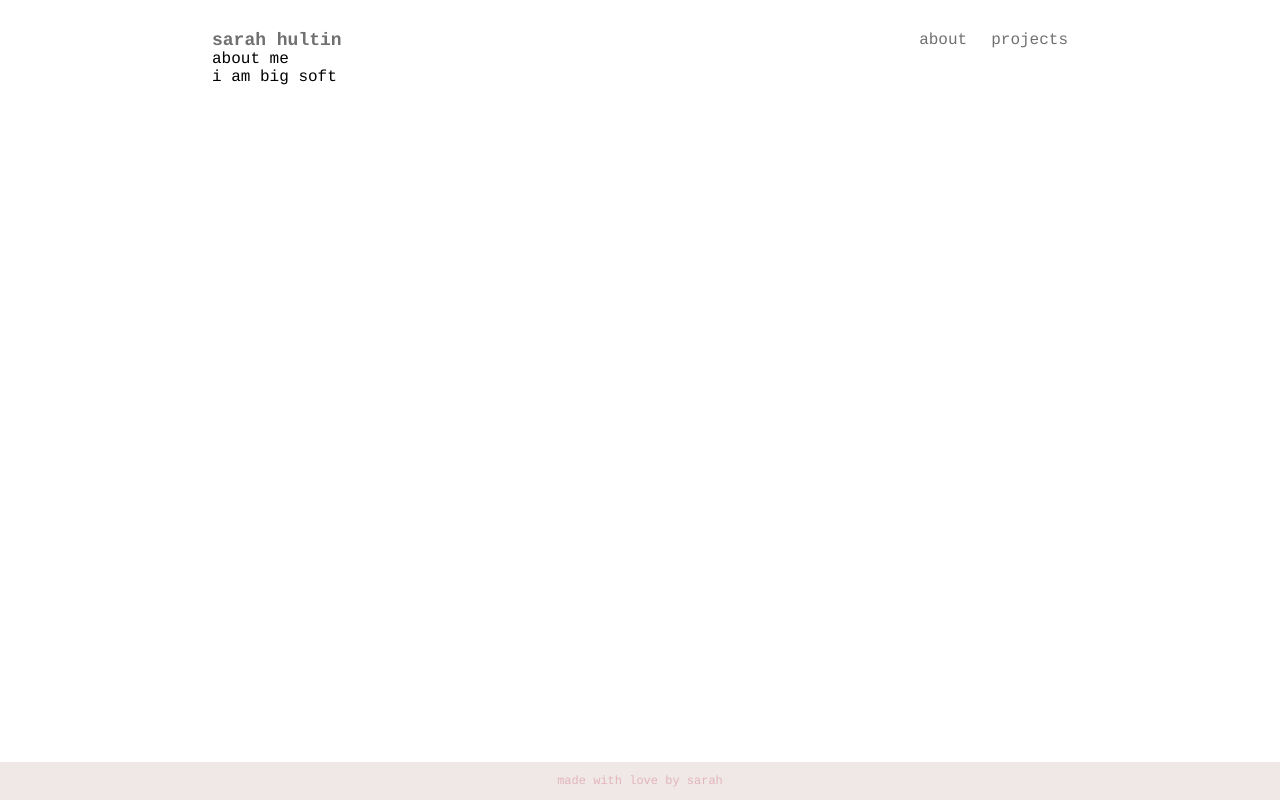
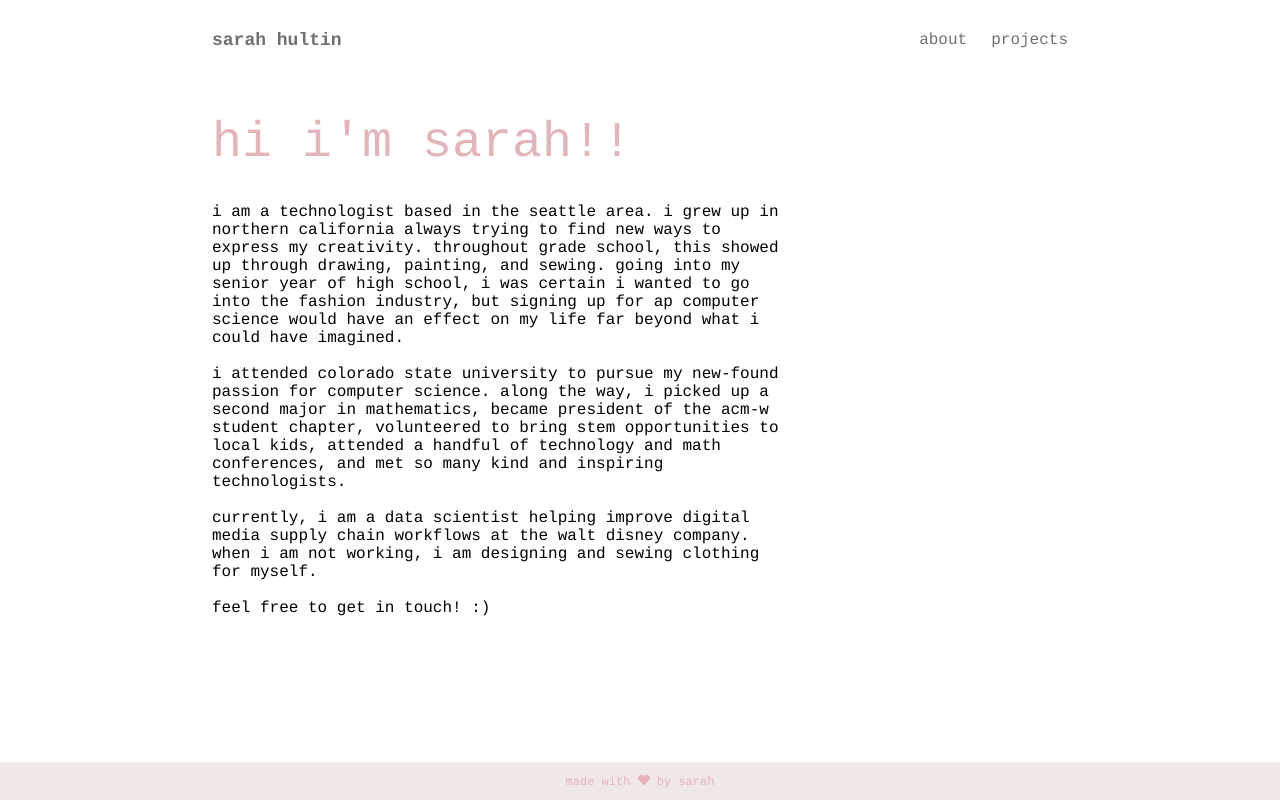
Before and after one commit to smhultin/personal-website, a React (Create React App) app: page /#/about in a window 1280 px wide. Built offline with nearby package versions, Linux system fonts and the light colour scheme.

Commit message:
added descriptions

```diff
--- a/src/components/footer.js
+++ b/src/components/footer.js
@@ -1,5 +1,8 @@
 import React from 'react';
 import '../theme/App.css';
+
+import { FontAwesomeIcon } from '@fortawesome/react-fontawesome';
+import { faHeart } from '@fortawesome/free-solid-svg-icons';
 
 import { Flex, Text } from 'rebass';
 
@@ -9,10 +12,8 @@ const Footer = (props) => {
       <Flex
         padding='30px 0 0 0'
         alignItems='center'>
-        <Text
-          className='footer'
-          padding='12px'>
-          made with love by sarah
+        <Text className='footer' padding='12px'>
+          made with <FontAwesomeIcon icon={ faHeart } /> by sarah
         </Text>
       </Flex>
     );
--- a/src/components/navbar.js
+++ b/src/components/navbar.js
@@ -7,9 +7,7 @@ import { Box, Flex } from 'rebass';
 const NavBar = (props) => {
 
     return (
-      <Flex
-        padding='30px 0 0 0'
-        alignItems='center'>
+      <Flex padding='30px 0 0 0' alignItems='center'>
         <Link className='nav-main' to={{ pathname: '/' }}><b>sarah hultin</b></Link>
         <Box mx='auto' />
         <Link className='nav' to={{ pathname: '/about' }}>about</Link>
--- a/src/pages/about.js
+++ b/src/pages/about.js
@@ -4,16 +4,45 @@ import '../theme/App.css';
 import { FontAwesomeIcon } from '@fortawesome/react-fontawesome';
 import { faHeart } from '@fortawesome/free-solid-svg-icons';
 
-import { Text } from 'rebass';
+import cutie from '../resources/photos/yeehaw-snorlax.png';
+
+import { Box, Flex, Image, Text } from 'rebass';
 
 const About = (props) =>  {
 
-    var aboutJson = require('../resources/about.json');
-
     return (
       <div>
-        <Text className='page-header'>about me</Text>
-        <Text>{aboutJson.description}</Text>
+        <Flex>
+          <Text className='page-header'>hi i'm sarah!!</Text>
+        </Flex>
+
+        <Flex>
+          <Box width={[2/3]}>
+            <Text>
+              i am a technologist based in the seattle area. i grew up
+              in northern california always trying to find new ways to
+              express my creativity. throughout grade school, this showed
+              up through drawing, painting, and sewing. going into my senior
+              year of high school, i was certain i wanted to go into the
+              fashion industry, but signing up for ap computer science
+              would have an effect on my life far beyond what i could have
+              imagined.
+              <br/><br/>
+              i attended colorado state university to pursue my new-found
+              passion for computer science. along the way, i picked up a
+              second major in mathematics, became president of the acm-w
+              student chapter, volunteered to bring stem opportunities to
+              local kids, attended a handful of technology and math conferences,
+              and met so many kind and inspiring technologists.
+              <br/><br/>
+              currently, i am a data scientist helping improve digital media
+              supply chain workflows at the walt disney company. when i am
+              not working, i am designing and sewing clothing for myself.
+              <br/><br/>
+              feel free to get in touch! :)
+            </Text>
+          </Box>
+        </Flex>
       </div>
     );
 }
--- a/src/pages/home.js
+++ b/src/pages/home.js
@@ -10,12 +10,16 @@ import { Box, Flex, Image, Text } from 'rebass';
 const Home = (props) => {
 
     return (
+      <div>
+        <Flex> <Text className='home-name'>sarah<br/>hultin</Text> </Flex>
         <Flex>
-        <Box p={3}>
-          <Text className='home-name'>sarah<br/>hultin</Text>
+          <Box width={[2/3]}>
            <Text className='home-description'>
-            is big sad
+             is a cute seattle-based technologist who loves finding ways to incorporate creativity
+             and pink into problem-solving
            </Text>
+          </Box>
+        </Flex>
 
         <a href='https://www.instagram.com/pink.lemon.aide'>
           <FontAwesomeIcon className='contact-icon' icon={ faInstagram }/>
@@ -29,8 +33,8 @@ const Home = (props) => {
         <a href='mailto: smhultin@gmail.com'>
           <FontAwesomeIcon className='contact-icon' icon={ faEnvelope }/>
         </a>
-        </Box>
-      </Flex>
+
+      </div>
     );
 };
 
--- a/src/pages/projects.js
+++ b/src/pages/projects.js
@@ -1,7 +1,5 @@
 import React from 'react';
 import '../theme/App.css';
-
-import imagePlaceHolder from '../resources/photos/404.jpg';
 
 import ProjectCard from '../components/project-card';
 import { Text } from 'rebass';
@@ -15,7 +13,7 @@ const Projects = (props) =>  {
         <Text className='page-header'>gallery</Text>
         <Text>{projectsJson.description}</Text>
 
-        <ProjectCard title='test' leadPhoto={imagePlaceHolder} />
+        <ProjectCard title='test' />
       </div>
     );
 }
--- a/src/resources/about.json
+++ /dev/null
@@ -1,33 +0,0 @@
-{
-  "description": "i am big soft",
-  "timeline": [
-    {
-      "title": "software engineer",
-      "location": "seattle",
-      "start": "aug 2020",
-      "end": "now",
-      "description": "I code for the big mouse"
-    },
-    {
-      "title": "undergrad",
-      "location": "fort collins",
-      "start": "aug 2016",
-      "end": "may 2020",
-      "description": "go rams"
-    },
-    {
-      "title": "intern",
-      "location": "aurora & boulder",
-      "start": "may 2018",
-      "end": "aug 2019",
-      "description": "super duper secret classified work"
-    },
-    {
-      "title": "high school",
-      "location": "el dorado hills",
-      "start": "aug 2012",
-      "end": "may 2016",
-      "description": "code?? didnt know her"
-    }
-  ]
-}
--- a/src/theme/App.css
+++ b/src/theme/App.css
@@ -34,7 +34,6 @@
 .home-description {
   color: var(--grey);
   font-size: 24px;
-  padding: 0 320px 0 0;
 }
 
 .contact-icon {
@@ -43,6 +42,7 @@
   text-align: center;
   vertical-align: middle;
   padding: 6px;
+  margin: 18px 24px 18px 0;
   color: var(--white);
   font-size: 24px;
 }
@@ -67,6 +67,12 @@
   transition: 0.5s;
 }
 
+.page-header {
+  color: var(--babypink);
+  font-size: 50px;
+  padding: 64px 0 32px 0;
+}
+
 .project-card {
   position: relative;
   background: var(--isabelline);
```
Also changed, not shown: src/resources/photos/404.jpg (deleted). Lines whose indentation alone changed are shown as unchanged.
